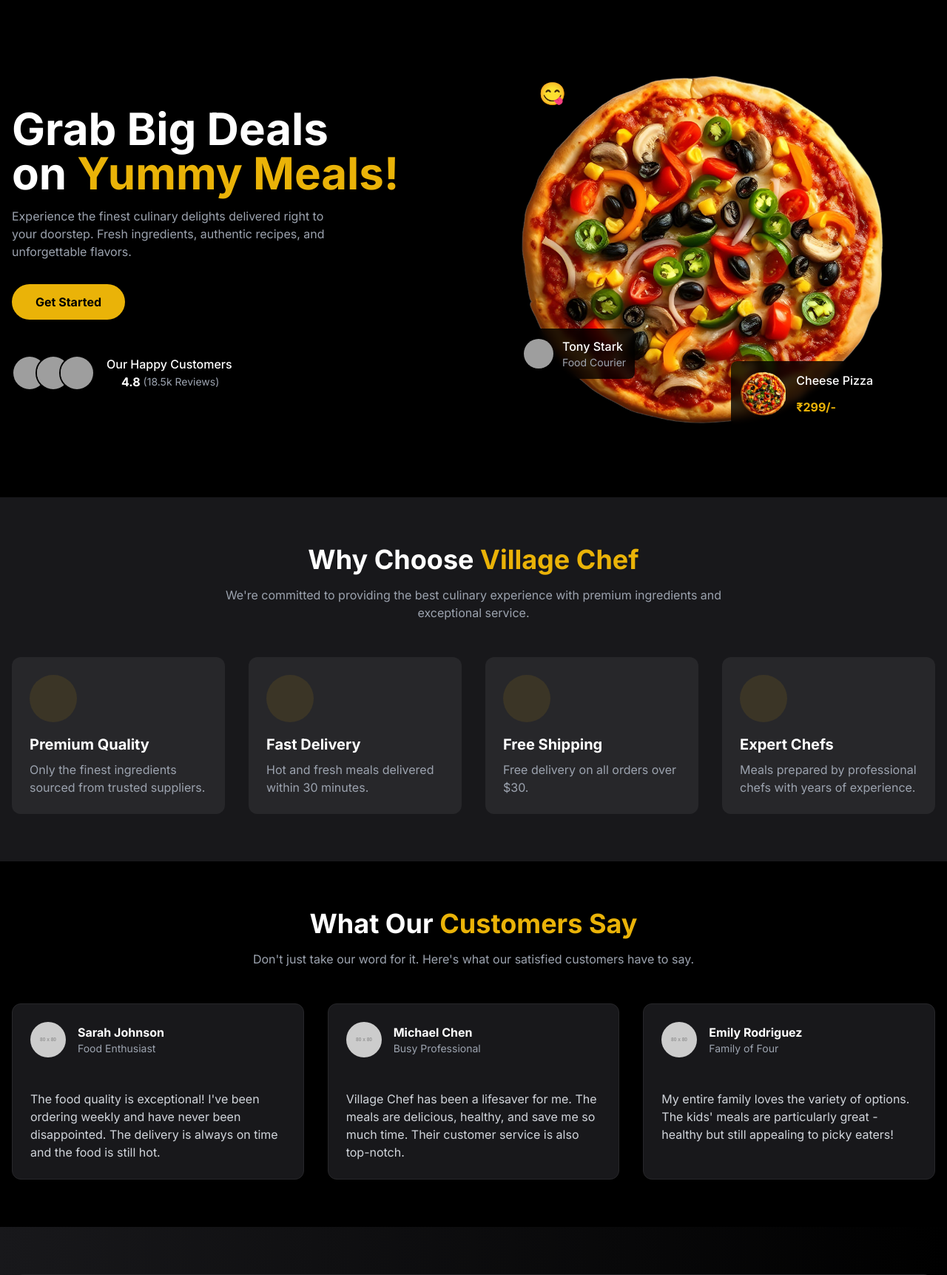
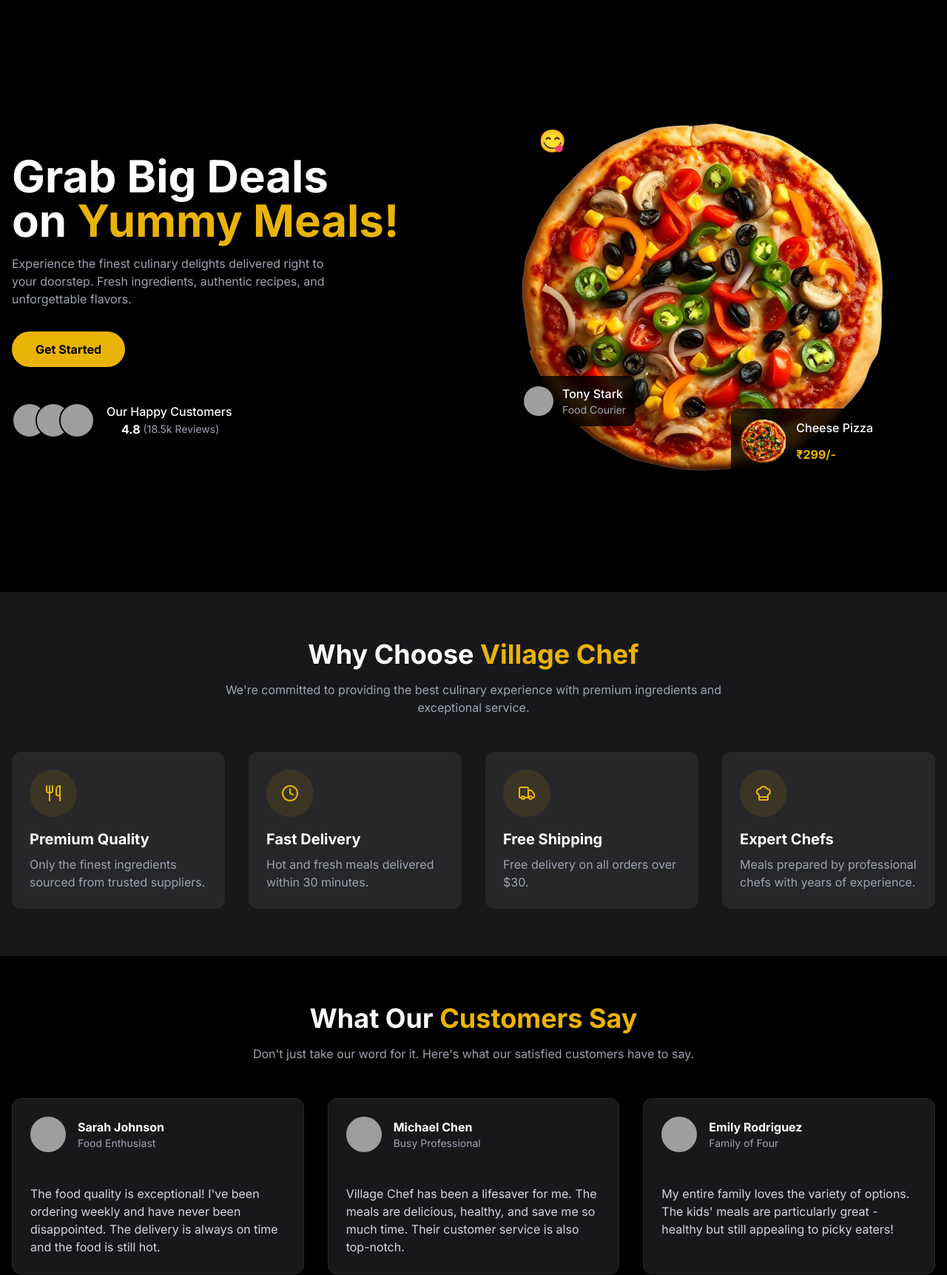
Before and after one commit to Village-Chef/Village_Chef, a PHP site: page /main.php in a window 1280 px wide. Shown: the part 74-1797 px from the top of the page at 74% size. Run offline with PHP 8.4, Linux system fonts and the light colour scheme; grey boxes labelled with a size stand in for pictures from a placeholder-image service; some libraries are stand-ins or nearby versions; grey boxes are pictures that could not be loaded.

Commit message:
hero page updates

```diff
--- a/Customer/main.php
+++ b/Customer/main.php
@@ -16,9 +16,9 @@
     </style>
 </head>
 
-<body class="min-h-screen bg-black text-white">
+<body class="min-h-screen  bg-black text-white">
     <!-- Header -->
-    <header class="max-w-7xl mx-auto py-4 px-4 flex items-center justify-between">
+    <header class=" py-4 lg:container mx-auto px-4 flex items-center justify-between">
         <div class="flex items-center">
             <div class="mr-2">
                 <div class="w-10 h-10 bg-yellow-500 rounded-full flex items-center justify-center">
@@ -71,7 +71,7 @@
     </header>
 
     <!-- Hero Section -->
-    <section class="max-w-7xl mx-auto px-4 py-12 md:py-20 flex flex-col md:flex-row items-center">
+    <section class=" lg:container h-screen mx-auto px-4 py-12 md:py-20 flex flex-col md:flex-row items-center">
         <div class="md:w-1/2 mb-8 md:mb-0">
             <h1 class="text-5xl md:text-6xl font-bold leading-tight">
                 Grab Big Deals <br>
@@ -165,7 +165,8 @@
                 <div class="bg-zinc-800 p-6 rounded-xl hover:shadow-lg hover:shadow-yellow-500/20 transition-all">
                     <div
                         class="w-16 h-16 bg-yellow-500/10 rounded-full flex items-center justify-center mb-4 text-yellow-500">
-                        <i class="lucide-utensils w-10 h-10"></i>
+
+                        <svg  xmlns="http://www.w3.org/2000/svg" width="24" height="24" viewBox="0 0 24 24" fill="none" stroke="currentColor" stroke-width="2" stroke-linecap="round" stroke-linejoin="round" class="lucide lucide-utensils"><path d="M3 2v7c0 1.1.9 2 2 2h4a2 2 0 0 0 2-2V2"/><path d="M7 2v20"/><path d="M21 15V2a5 5 0 0 0-5 5v6c0 1.1.9 2 2 2h3Zm0 0v7"/></svg>
                     </div>
                     <h3 class="text-xl font-bold mb-2">Premium Quality</h3>
                     <p class="text-gray-400">Only the finest ingredients sourced from trusted suppliers.</p>
@@ -175,7 +176,7 @@
                 <div class="bg-zinc-800 p-6 rounded-xl hover:shadow-lg hover:shadow-yellow-500/20 transition-all">
                     <div
                         class="w-16 h-16 bg-yellow-500/10 rounded-full flex items-center justify-center mb-4 text-yellow-500">
-                        <i class="lucide-clock w-10 h-10"></i>
+                        <svg xmlns="http://www.w3.org/2000/svg" width="24" height="24" viewBox="0 0 24 24" fill="none" stroke="currentColor" stroke-width="2" stroke-linecap="round" stroke-linejoin="round" class="lucide lucide-clock"><circle cx="12" cy="12" r="10"/><polyline points="12 6 12 12 16 14"/></svg>
                     </div>
                     <h3 class="text-xl font-bold mb-2">Fast Delivery</h3>
                     <p class="text-gray-400">Hot and fresh meals delivered within 30 minutes.</p>
@@ -185,7 +186,7 @@
                 <div class="bg-zinc-800 p-6 rounded-xl hover:shadow-lg hover:shadow-yellow-500/20 transition-all">
                     <div
                         class="w-16 h-16 bg-yellow-500/10 rounded-full flex items-center justify-center mb-4 text-yellow-500">
-                        <i class="lucide-truck w-10 h-10"></i>
+                        <svg xmlns="http://www.w3.org/2000/svg" width="24" height="24" viewBox="0 0 24 24" fill="none" stroke="currentColor" stroke-width="2" stroke-linecap="round" stroke-linejoin="round" class="lucide lucide-truck"><path d="M14 18V6a2 2 0 0 0-2-2H4a2 2 0 0 0-2 2v11a1 1 0 0 0 1 1h2"/><path d="M15 18H9"/><path d="M19 18h2a1 1 0 0 0 1-1v-3.65a1 1 0 0 0-.22-.624l-3.48-4.35A1 1 0 0 0 17.52 8H14"/><circle cx="17" cy="18" r="2"/><circle cx="7" cy="18" r="2"/></svg>
                     </div>
                     <h3 class="text-xl font-bold mb-2">Free Shipping</h3>
                     <p class="text-gray-400">Free delivery on all orders over $30.</p>
@@ -195,7 +196,7 @@
                 <div class="bg-zinc-800 p-6 rounded-xl hover:shadow-lg hover:shadow-yellow-500/20 transition-all">
                     <div
                         class="w-16 h-16 bg-yellow-500/10 rounded-full flex items-center justify-center mb-4 text-yellow-500">
-                        <i class="lucide-chef-hat w-10 h-10"></i>
+                        <svg xmlns="http://www.w3.org/2000/svg" width="24" height="24" viewBox="0 0 24 24" fill="none" stroke="currentColor" stroke-width="2" stroke-linecap="round" stroke-linejoin="round" class="lucide lucide-chef-hat"><path d="M17 21a1 1 0 0 0 1-1v-5.35c0-.457.316-.844.727-1.041a4 4 0 0 0-2.134-7.589 5 5 0 0 0-9.186 0 4 4 0 0 0-2.134 7.588c.411.198.727.585.727 1.041V20a1 1 0 0 0 1 1Z"/><path d="M6 17h12"/></svg>
                     </div>
                     <h3 class="text-xl font-bold mb-2">Expert Chefs</h3>
                     <p class="text-gray-400">Meals prepared by professional chefs with years of experience.</p>
@@ -220,7 +221,7 @@
                 <div
                     class="bg-zinc-900 border border-zinc-800 p-6 rounded-xl hover:border-yellow-500/50 transition-all">
                     <div class="flex items-center mb-4">
-                        <img src="https://placehold.co/80x80" alt="Sarah Johnson"
+                        <img src="https://i.pinimg.com/originals/6a/74/39/6a7439644ebbd351b57dbbd12edf300e.jpg" alt="Sarah Johnson"
                             class="w-12 h-12 rounded-full object-cover">
                         <div class="ml-4">
                             <h4 class="font-bold">Sarah Johnson</h4>
@@ -242,7 +243,7 @@
                 <div
                     class="bg-zinc-900 border border-zinc-800 p-6 rounded-xl hover:border-yellow-500/50 transition-all">
                     <div class="flex items-center mb-4">
-                        <img src="https://placehold.co/80x80" alt="Michael Chen"
+                        <img src="https://i.pinimg.com/originals/11/dd/bd/11ddbd1f4f49eb045c33928dfa06ce2d.jpg" alt="Michael Chen"
                             class="w-12 h-12 rounded-full object-cover">
                         <div class="ml-4">
                             <h4 class="font-bold">Michael Chen</h4>
@@ -264,7 +265,7 @@
                 <div
                     class="bg-zinc-900 border border-zinc-800 p-6 rounded-xl hover:border-yellow-500/50 transition-all">
                     <div class="flex items-center mb-4">
-                        <img src="https://placehold.co/80x80" alt="Emily Rodriguez"
+                        <img src="https://i.pinimg.com/736x/e2/83/64/e28364f6f8334db32b1b90dcb807054e.jpg" alt="Emily Rodriguez"
                             class="w-12 h-12 rounded-full object-cover">
                         <div class="ml-4">
                             <h4 class="font-bold">Emily Rodriguez</h4>
@@ -327,7 +328,7 @@
                     <div class="flex items-center mb-4">
                         <div class="mr-2">
                             <div class="w-10 h-10 bg-yellow-500 rounded-full flex items-center justify-center">
-                                <i class="lucide-chef-hat text-black w-6 h-6"></i>
+                            <svg class="text-black" xmlns="http://www.w3.org/2000/svg" width="24" height="24" viewBox="0 0 24 24" fill="none" stroke="currentColor" stroke-width="2" stroke-linecap="round" stroke-linejoin="round" class="lucide lucide-chef-hat"><path d="M17 21a1 1 0 0 0 1-1v-5.35c0-.457.316-.844.727-1.041a4 4 0 0 0-2.134-7.589 5 5 0 0 0-9.186 0 4 4 0 0 0-2.134 7.588c.411.198.727.585.727 1.041V20a1 1 0 0 0 1 1Z"/><path d="M6 17h12"/></svg>
                             </div>
                         </div>
                         <div class="flex flex-col">
```
